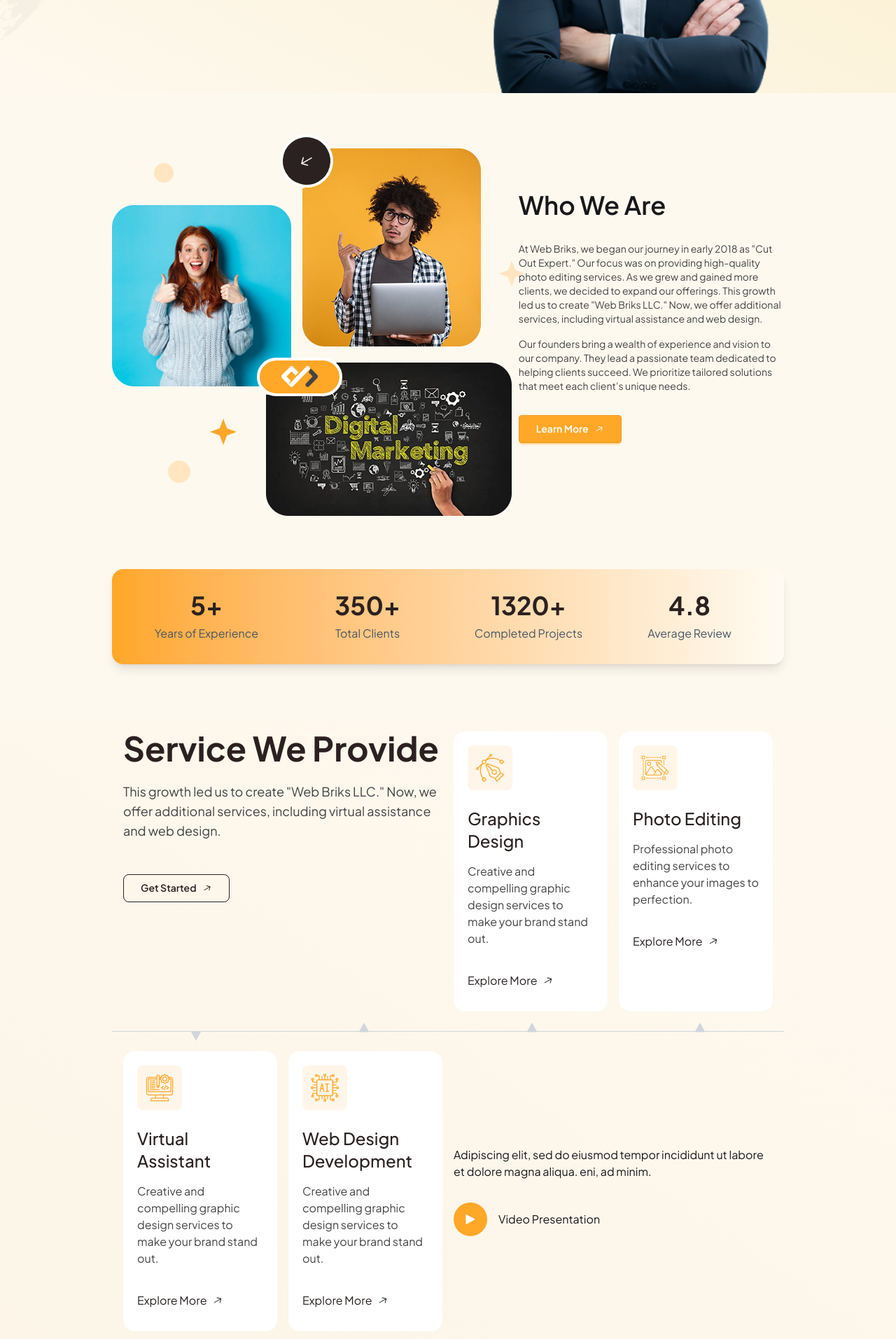
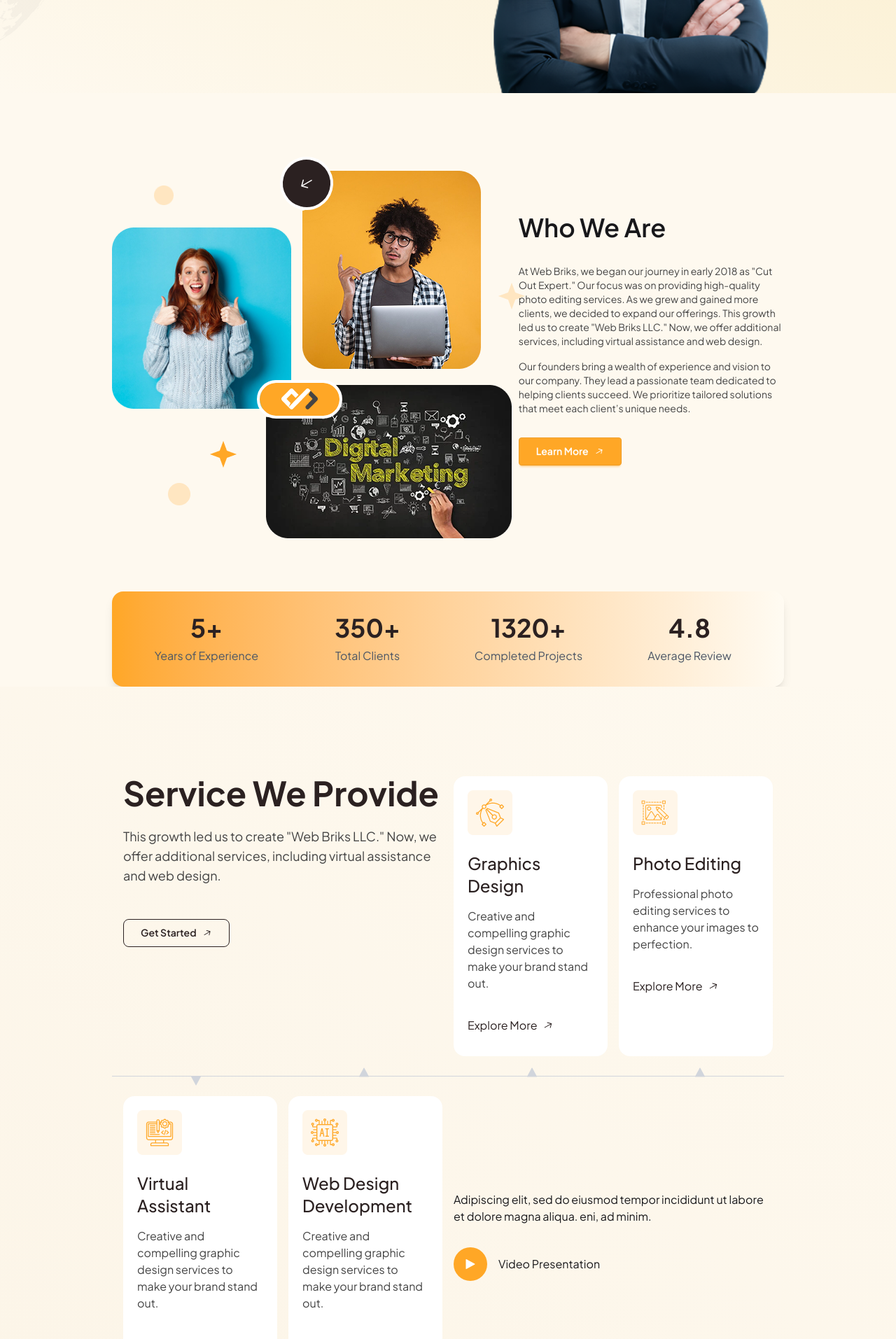
Before and after one commit to 1Inzamam/Digital-agency, a React (Vite) app: page / in a window 1280 px wide. Shown: the part 600-2513 px from the top of the page at 70% size. Built offline with nearby package versions, Linux system fonts and the light colour scheme.

Commit message:
adjusted all the components paddings at the top to get even gaps between sections in home page

```diff
--- a/src/Components/About/WhoWeAre.jsx
+++ b/src/Components/About/WhoWeAre.jsx
@@ -11,7 +11,7 @@
 
 const WhoWeAre = () => {
   return (
-    <div className="bg-[#FEF9EF] py-20 ">
+    <div className="bg-[#FEF9EF] pt-16 lg:pt-28 ">
       {/* container */}
       <div className=" w-9/12 mx-auto flex flex-col lg:flex-row gap-30 items-center ">
         {/* image collage */}
--- a/src/Components/FAQ/FAQ.jsx
+++ b/src/Components/FAQ/FAQ.jsx
@@ -1,7 +1,7 @@
 import image from "../../assets/image/FAQman.png"
 const FAQ = () => {
   return (
-    <div className="w-9/12 mx-auto flex flex-col-reverse xl:flex-row justify-between gap-9">
+    <div className="w-9/12 mx-auto flex flex-col-reverse xl:flex-row justify-between gap-9 pt-16 lg:pt-28">
       {/* Accordion */}
       <div className="xl:w-[48%] space-y-8">
         <div className="collapse collapse-plus bg-base-100 border border-base-300">
--- a/src/Components/HowWeWork/HowWeWork.jsx
+++ b/src/Components/HowWeWork/HowWeWork.jsx
@@ -43,7 +43,7 @@
 
 const HowWeWork = () => {
   return (
-    <div className="py-10 w-9/12 mx-auto">
+    <div className="pt-16 lg:pt-28 w-9/12 mx-auto">
       <div className="text-center mb-10 flex flex-col items-center">
         <h1 className="text-4xl font-bold">How We Work</h1>
         <p className="text-neutral mt-4 md:w-80 lg:w-xl">
--- a/src/Components/Service/Service.jsx
+++ b/src/Components/Service/Service.jsx
@@ -10,7 +10,7 @@
 const Service = () => {
   const [colorChange, setColorChange] = useState(null);
   return (
-    <div className=" bg-linear-to-tr from-[#fcf5e8] to-[#FEF9EF]">
+    <div className=" bg-linear-to-tr from-[#fcf5e8] to-[#FEF9EF] pt-16 lg:pt-28">
       <div className="w-9/12 mx-auto space-y-3">
         {/*first section*/}
         <div className="grid grid-cols-1 xl:grid-cols-4 gap-4 xl:p-4">
```
